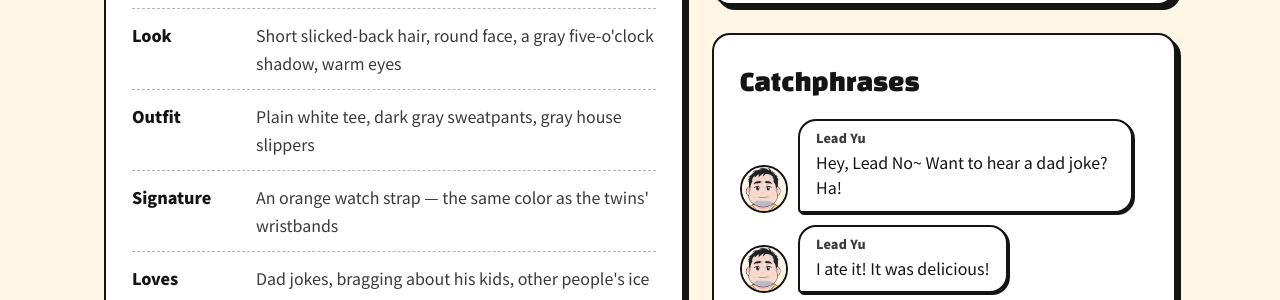
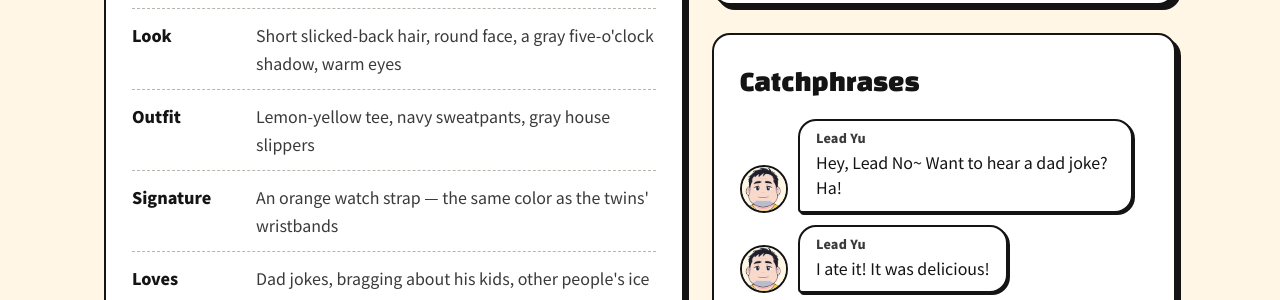
Before and after one commit to moonkimvision/moonkimvision.github.io, a Jekyll site: the page built from gongdong/dad.html, in a window 1280 px wide and 900 px high, scrolled down 993 px. Shown: the part 156-456 px from the top of the window. Built offline with Jekyll 4.4.1, drawn with Linux system fonts in a browser that asks for light colours.

Commit message:
gongdong.yml 아빠·동료 옷 설명을 아동 컬러판(레몬 티·남색 바지, 민트 니트 조끼)에 맞게 고침
Co-Authored-By: Claude Opus 5.5 <noreply@anthropic.com>

```diff
--- a/_data/gongdong.yml
+++ b/_data/gongdong.yml
@@ -51,8 +51,8 @@ dad:
       en: Short slicked-back hair, round face, a gray five-o'clock shadow, warm eyes
     - label_ko: 옷
       label_en: Outfit
-      ko: 무지 흰 반팔 티 + 진회색 트레이닝 바지 + 회색 실내 슬리퍼
-      en: Plain white tee, dark gray sweatpants, gray house slippers
+      ko: 레몬색 반팔 티 + 남색 트레이닝 바지 + 회색 실내 슬리퍼
+      en: Lemon-yellow tee, navy sweatpants, gray house slippers
     - label_ko: 시그니처
       label_en: Signature
       ko: 주황 손목시계 줄 — 쌍둥이 손목 밴드와 같은 색
@@ -139,8 +139,8 @@ coworker:
       en: Tall and thin, in his fifties — short swept-back silver hair, thin square glasses, tired half-closed eyes
     - label_ko: 옷
       label_en: Outfit
-      ko: 흰 셔츠 + 진회색 니트 조끼 + 검정 바지 + 검정 구두
-      en: White shirt, dark gray knit vest, black trousers, black shoes
+      ko: 흰 셔츠 + 민트 니트 조끼 + 검정 바지 + 검정 구두
+      en: White shirt, mint knit vest, black trousers, black shoes
     - label_ko: 시그니처
       label_en: Signature
       ko: 주황 사원증 목걸이 줄 — 집에서도 안 뺀다
```
